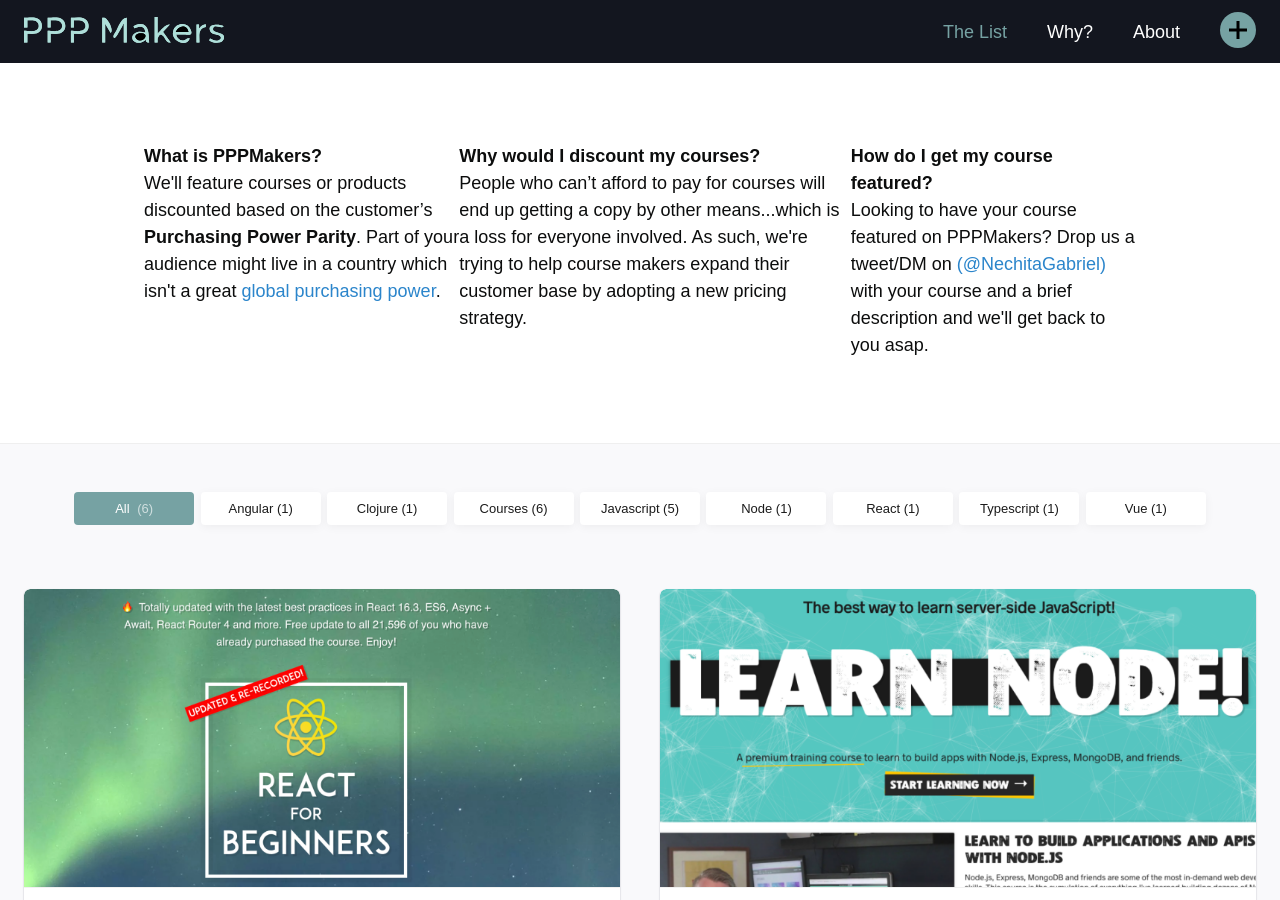
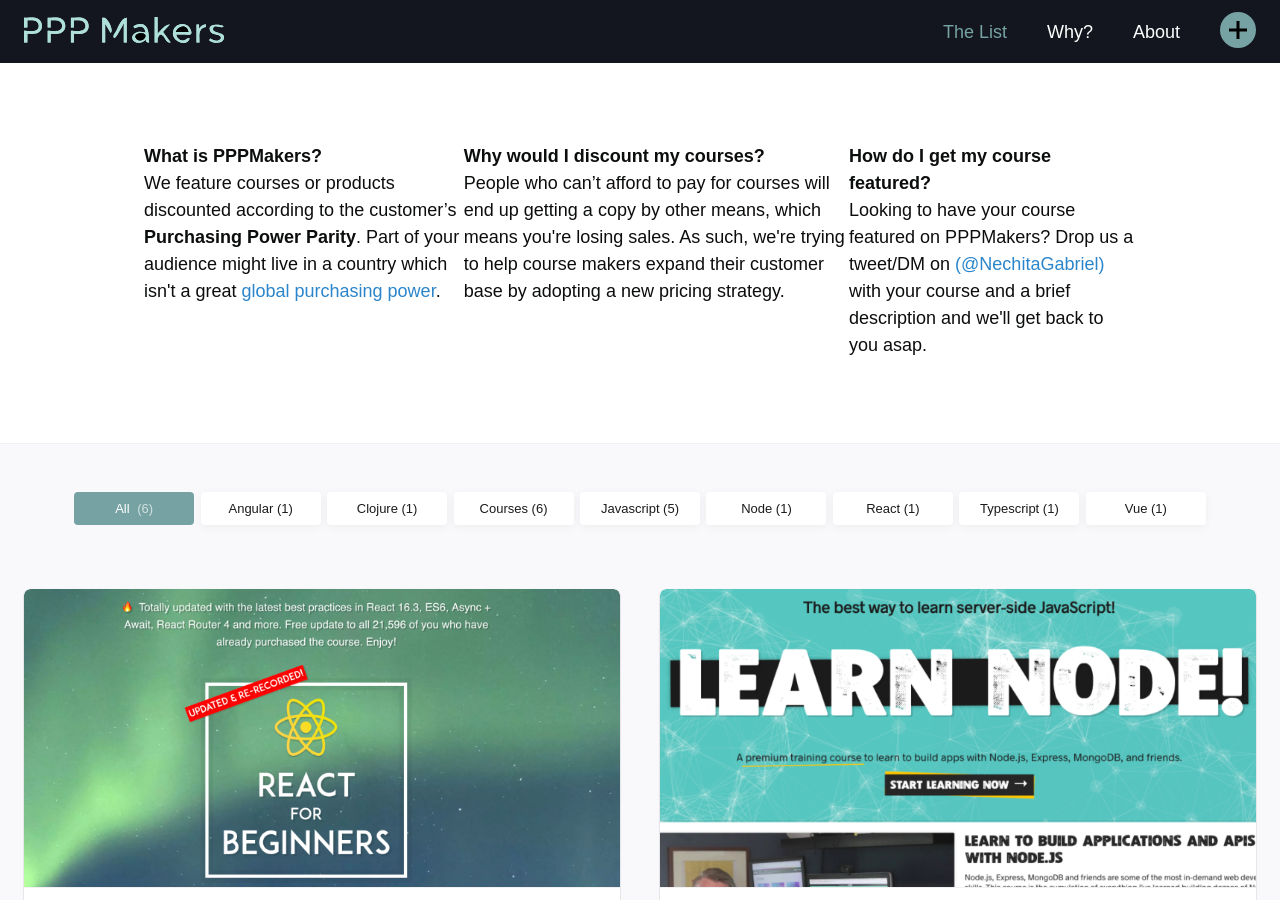
Before and after one commit to nechita/pppmakers.com, a Jekyll site: the page built from index.html, in a window 1280 px wide and 900 px high. Built offline with Jekyll 4.4.1, drawn with Linux system fonts in a browser that asks for light colours.

Commit message:
amended description for the last time

```diff
--- a/_includes/description.html
+++ b/_includes/description.html
@@ -1,5 +1,5 @@
 <div class="post-head-wrap">
-    <p><strong>What is PPPMakers?</strong><br>We'll feature courses or products discounted based on the customer’s <strong>Purchasing Power Parity</strong>. Part of your audience might live in a country which isn't a great <a href="https://www.numbeo.com/cost-of-living/rankings_by_country.jsp" rel="noopener" target="_blank">global purchasing power</a>.</p>
-    <p><strong>Why would I discount my courses?</strong><br>People who can’t afford to pay for courses will end up getting a copy by other means...which is a loss for everyone involved. As such, we're trying to help course makers  expand their customer base by adopting a new pricing strategy.</p>
+    <p><strong>What is PPPMakers?</strong><br>We feature courses or products discounted according to the customer’s <strong>Purchasing Power Parity</strong>. Part of your audience might live in a country which isn't a great <a href="https://www.numbeo.com/cost-of-living/rankings_by_country.jsp" rel="noopener" target="_blank">global purchasing power</a>.</p>
+    <p><strong>Why would I discount my courses?</strong><br>People who can’t afford to pay for courses will end up getting a copy by other means, which means you're losing sales. As such, we're trying to help course makers expand their customer base by adopting a new pricing strategy.</p>
     <p><strong>How do I get my course featured?</strong><br>Looking to have your course featured on PPPMakers? Drop us a tweet/DM on <a href="https://twitter.com/NechitaGabriel" title="My Twitter">(@NechitaGabriel)</a> with your course and a brief description and we'll get back to you asap.</p>
 </div>
```
